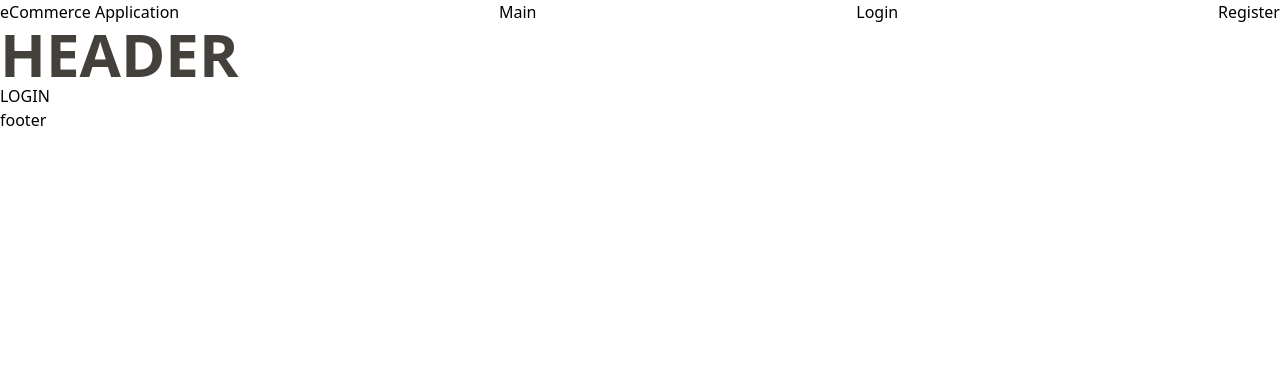
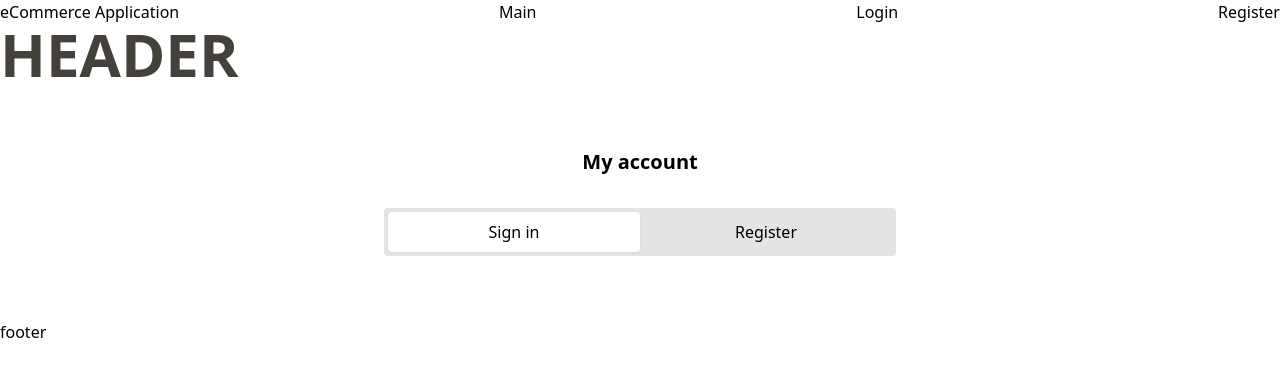
Before and after one commit to SoloSoft2000/eCommerce-Application, a React app: page /login in a window 1280 px wide. Shown: the top 376 px of the page. Built offline with nearby package versions, Linux system fonts and the light colour scheme.

Commit message:
feat(forms): switch page links (log in and register)

```diff
--- /dev/null
+++ b/src/components/forms/SwitchPageLinks.tsx
@@ -0,0 +1,30 @@
+import React from 'react';
+import { Link } from 'react-router-dom';
+
+interface LinkProps {
+  [key: string] : string;
+}
+
+function SwitchPageLinks({pageName}: LinkProps): React.JSX.Element {
+  const containerClasses = "w-full bg-zinc-200 flex justify-between p-1 rounded";
+  const activeLinkClasses = "w-6/12 rounded text-center p-2 hover:bg-zinc-300";
+  const disabledLinkClasses = "bg-white rounded w-6/12 text-center p-2 cursor-default drop-shadow-sm"
+
+  return (
+    <div className={containerClasses}>
+    <Link
+    to="/login"
+    className= {pageName === 'register' ? activeLinkClasses : disabledLinkClasses}
+    > Sign in
+    </Link>
+
+    <Link
+    to="/register"
+    className= {pageName === 'register' ? disabledLinkClasses : activeLinkClasses}
+    > Register
+    </Link>
+  </div>
+  );
+}
+
+export default SwitchPageLinks;
--- /dev/null
+++ b/src/components/forms/Title.tsx
@@ -0,0 +1,7 @@
+import React from 'react';
+
+function Title(): React.JSX.Element {
+  return  <h2 className='text-xl font-bold mb-8'>My account</h2>
+}
+
+export default Title;
--- a/src/pages/auth/LoginPage.tsx
+++ b/src/pages/auth/LoginPage.tsx
@@ -1,7 +1,14 @@
 import React from 'react';
+import Title from '../../components/forms/Title';
+import SwitchPageLinks from '../../components/forms/SwitchPageLinks';
 
 function LoginPage(): React.JSX.Element {
-  return <div>{<h3>LOGIN</h3>}</div>;
+  return <main className='flex justify-center py-16'>
+    <div className='text-black w-[32rem] max-w-full text-center'>
+    <Title />
+    <SwitchPageLinks pageName="login" />
+    </div>
+    </main>
 }
 
 export default LoginPage;
--- a/src/pages/auth/RegisterPage.tsx
+++ b/src/pages/auth/RegisterPage.tsx
@@ -1,7 +1,14 @@
 import React from 'react';
+import Title from '../../components/forms/Title';
+import SwitchPageLinks from '../../components/forms/SwitchPageLinks';
 
 function RegisterPage(): React.JSX.Element {
-  return <div>{<h3>REEGISTER</h3>}</div>;
+  return <main className='flex justify-center py-16'>
+    <div className='text-black w-[32rem] max-w-full	text-center'>
+    <Title />
+    <SwitchPageLinks pageName="register" />
+    </div>
+    </main>
 }
 
 export default RegisterPage;
```
Also changed, not shown: src/components/forms/Email.tsx (added).
